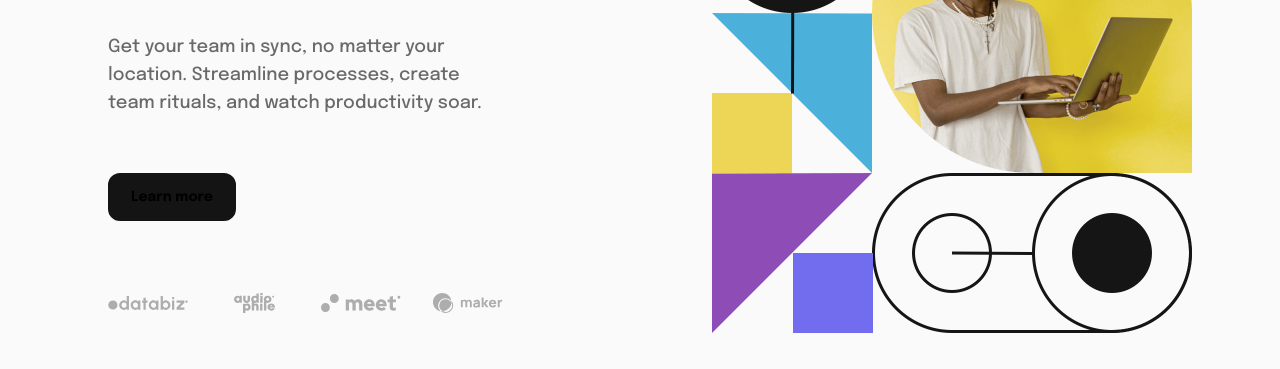
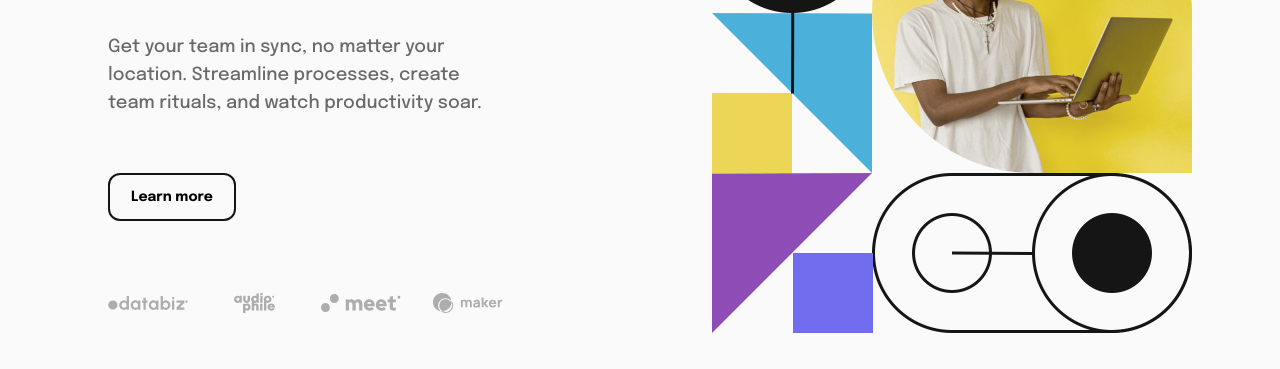
Before and after one commit to Ghada-Emad1/task4, a website: page index.html in a window 1280 px wide. Shown: the part 433-802 px from the top of the page. Drawn offline with nearby package versions, Linux system fonts and the light colour scheme.

Commit message:
fix learn more button

```diff
--- a/index.html
+++ b/index.html
@@ -84,7 +84,7 @@
      create team rituals, and watch productivity soar.
    </p>
    <button
-   class="cursor-pointer text-Almost_Black font-semibold  text-sm w-28 py-2 bg-Almost_Black rounded-xl m-auto sm:m-0 hover:bg-black hover:text-white  border-2 border-Almost_Black text-center sm:py-3 sm:w-32 sm:text-md">
+   class="cursor-pointer text-Almost_Black font-semibold  text-sm w-28 py-2 bg-Almost_White rounded-xl m-auto sm:m-0 hover:bg-black hover:text-white  border-2 border-Almost_Black text-center sm:py-3 sm:w-32 sm:text-md">
    Learn more
   </button>
    <div class="flex flex-wrap justify-between mt-14">
```
